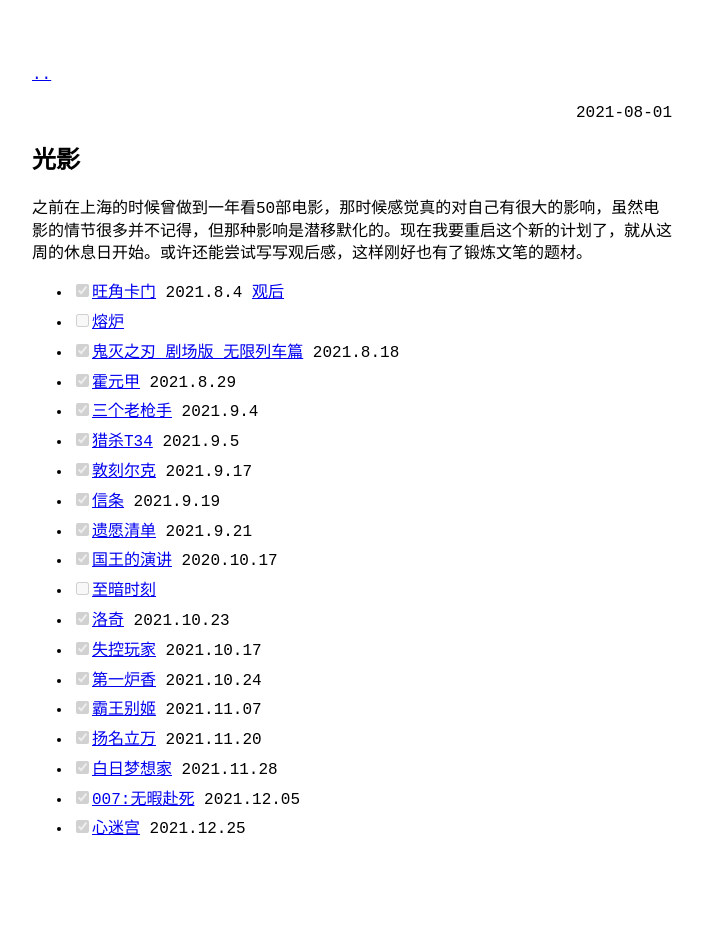
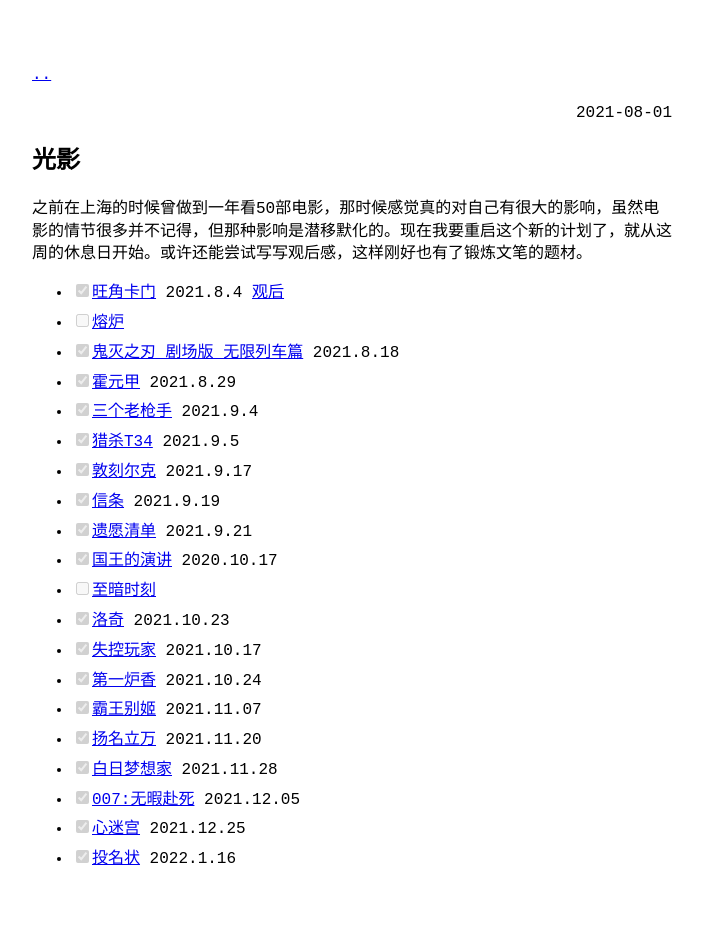
Before and after one commit to lccccc1024/lccccc1024.github.io, a Jekyll site: the page built from _posts/2021-08-01-光影.md, in a window 1280 px wide. Shown: the whole page, without its empty margins (288-991 px from the left). Built offline with Jekyll 4.4.1, drawn with Linux system fonts in a browser that asks for light colours; our own code applies the rules of GitHub Pages for plain Markdown files; before the commit the page ends 921 px from its top, so only the background shows below that.

Commit message:
Update 2021-08-01-光影.md

```diff
--- a/_posts/2021-08-01-光影.md
+++ b/_posts/2021-08-01-光影.md
@@ -19,3 +19,4 @@
 - [x] <a href="https://movie.douban.com/subject/2133323/" target="_blank">白日梦想家</a> 2021.11.28
 - [x] <a href="https://movie.douban.com/subject/20276229/" target="_blank">007:无暇赴死</a> 2021.12.05
 - [x] <a href="https://movie.douban.com/subject/25917973/" target="_blank">心迷宫</a> 2021.12.25
+- [x] <a href="https://movie.douban.com/subject/1947089/" target="_blank">投名状</a> 2022.1.16
```
